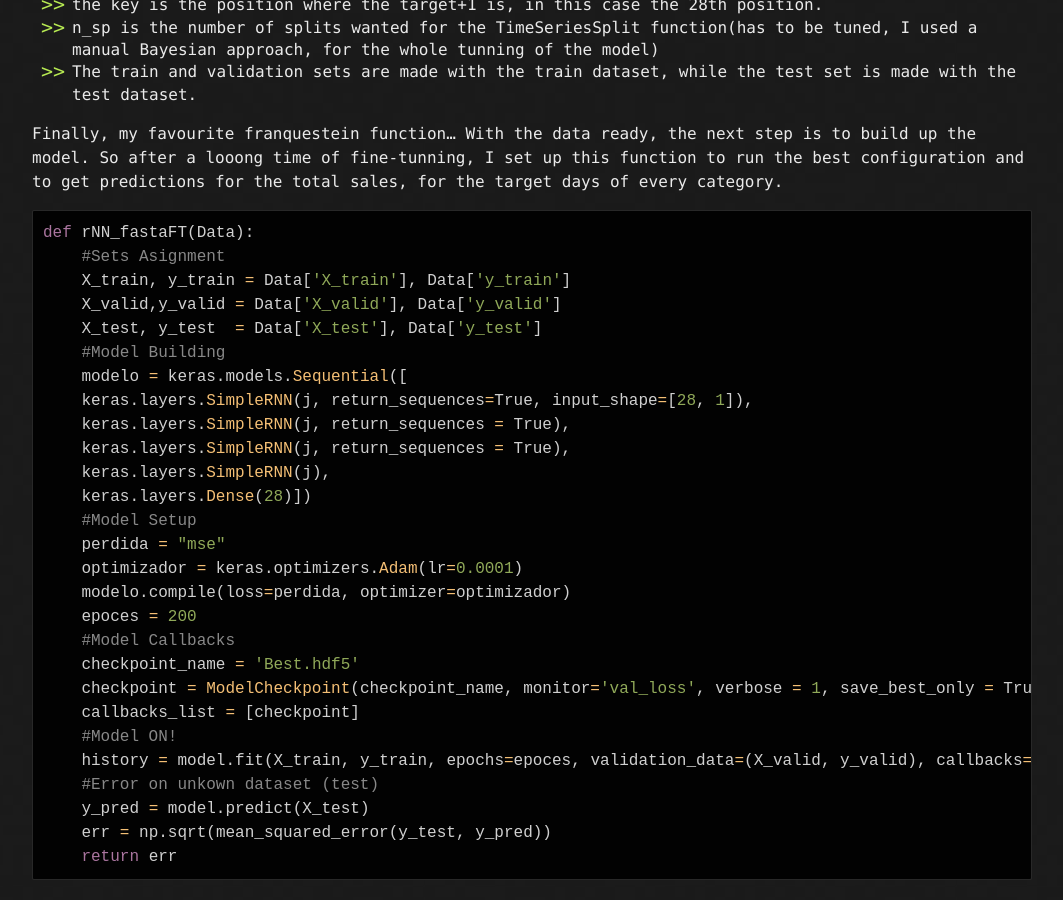
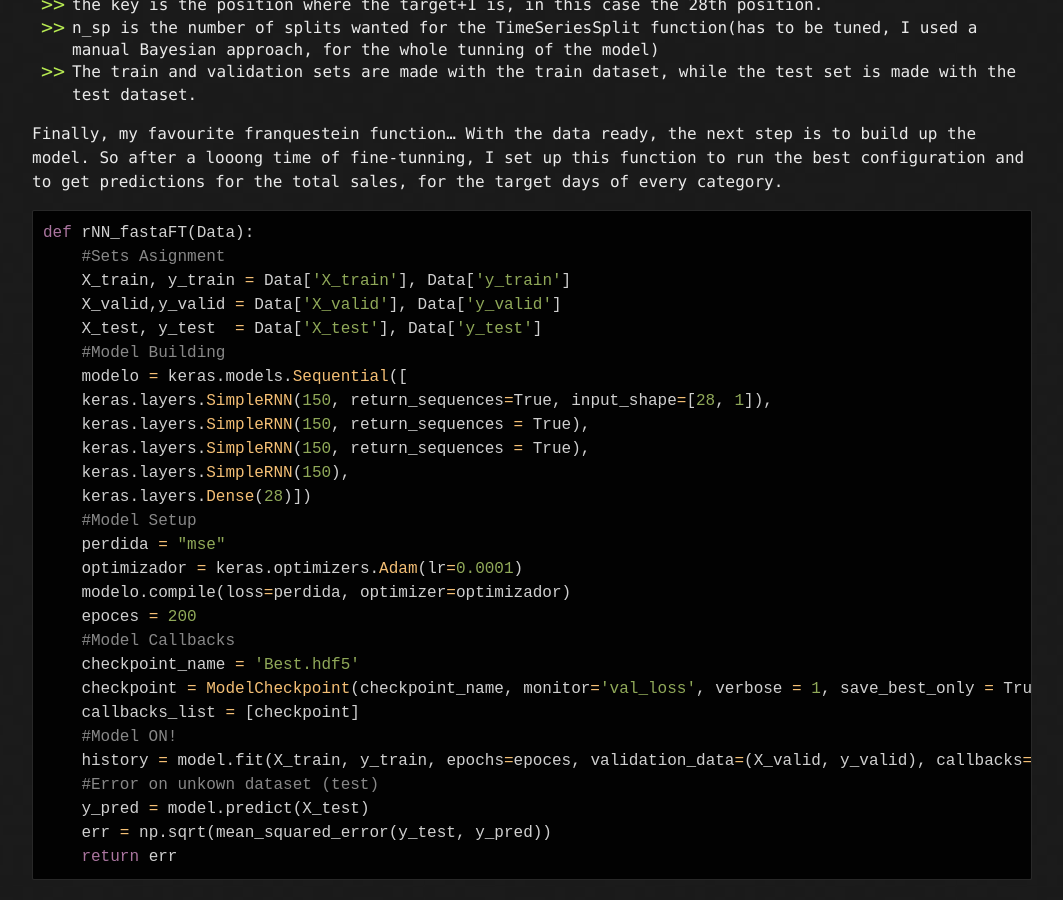
Before and after one commit to PaulB86UK/PP_ART, a Jekyll site: the page built from docs/2020/M5_Main.md, in a window 1280 px wide and 900 px high, scrolled down 3370 px. Shown: the whole window, without its empty margins (108-1171 px from the left). Built offline with Jekyll 4.4.1, drawn with Linux system fonts in a browser that asks for light colours; our own code applies the rules of GitHub Pages for plain Markdown files.

Commit message:
changed "j" for 150 in neuron numbers
j is not a good number of neuron in the layer when I am not tuning the model xD

```diff
--- a/docs/2020/M5_Main.md
+++ b/docs/2020/M5_Main.md
@@ -145,10 +145,10 @@ def rNN_fastaFT(Data):
     X_test, y_test  = Data['X_test'], Data['y_test']
     #Model Building
     modelo = keras.models.Sequential([
-    keras.layers.SimpleRNN(j, return_sequences=True, input_shape=[28, 1]),
-    keras.layers.SimpleRNN(j, return_sequences = True),
-    keras.layers.SimpleRNN(j, return_sequences = True),
-    keras.layers.SimpleRNN(j),
+    keras.layers.SimpleRNN(150, return_sequences=True, input_shape=[28, 1]),
+    keras.layers.SimpleRNN(150, return_sequences = True),
+    keras.layers.SimpleRNN(150, return_sequences = True),
+    keras.layers.SimpleRNN(150),
     keras.layers.Dense(28)])
     #Model Setup
     perdida = "mse"
```
